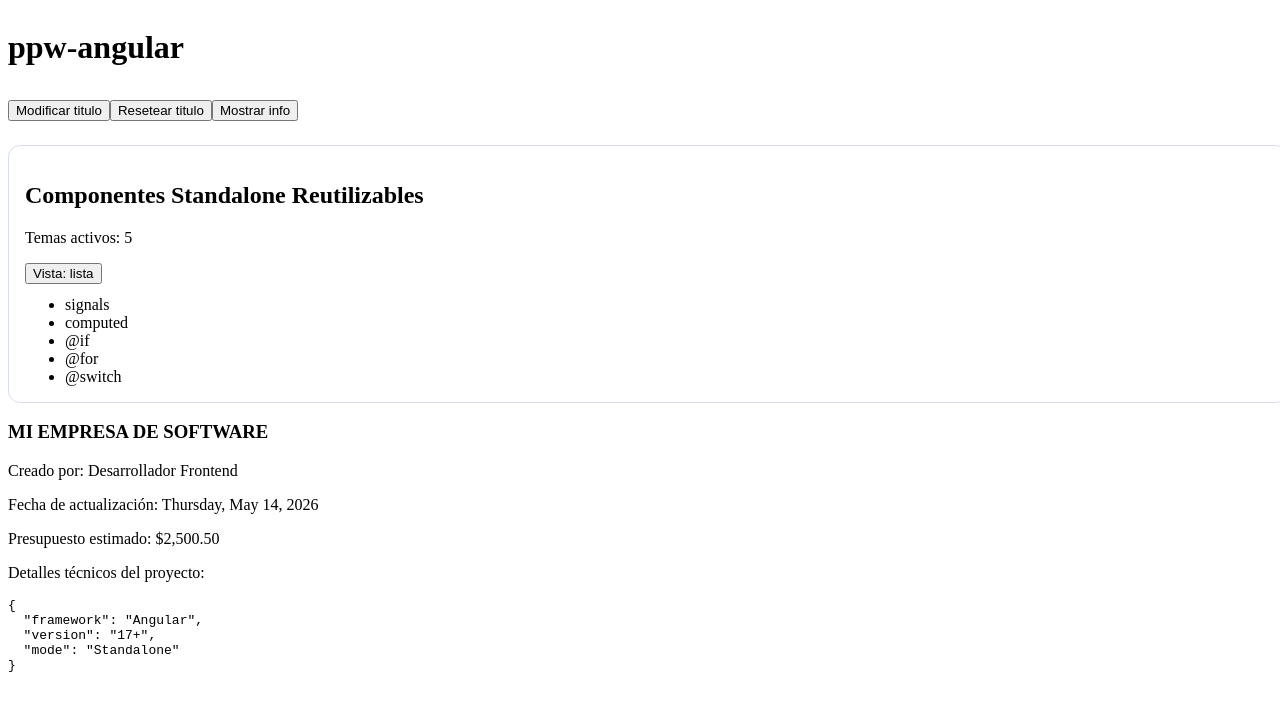
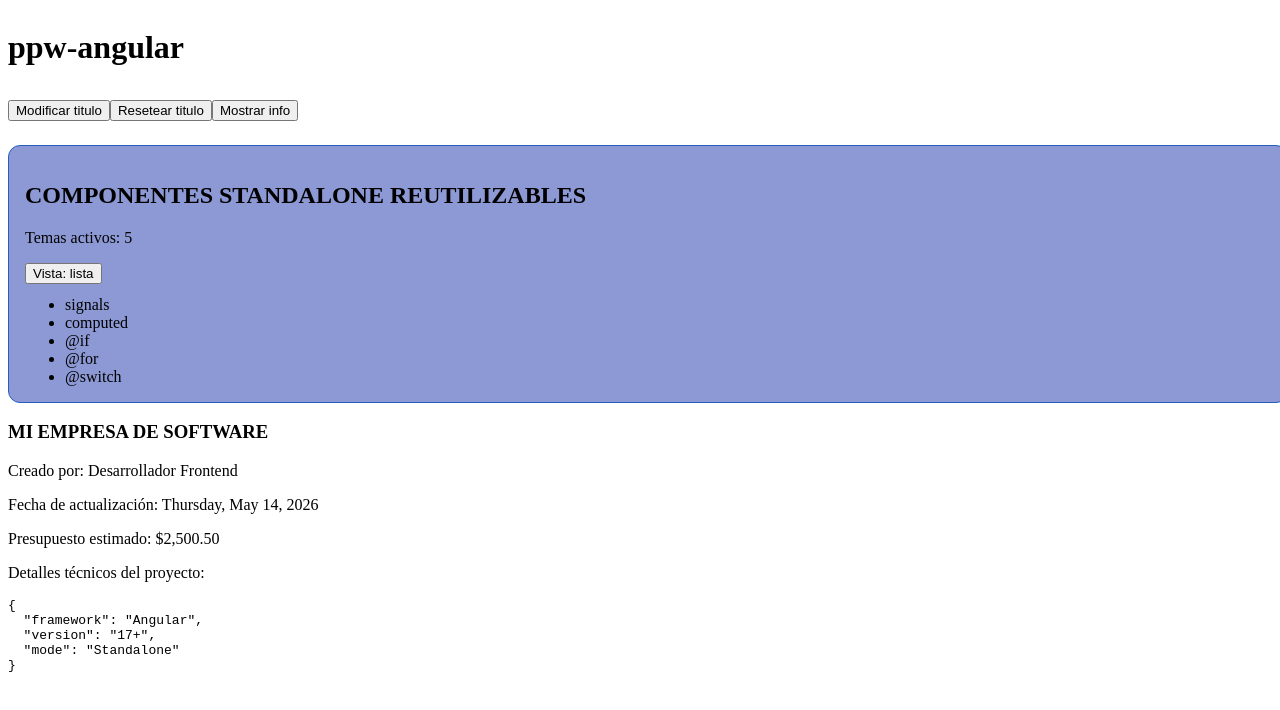
Before and after one commit to MatiasSinchi/icc-ppw-angular-test, an Angular app in the folder ppw-angular-21/: page / in a window 1280 px wide. Shown: the top 710 px of the page. Built offline with nearby package versions, Linux system fonts and the light colour scheme.

Commit message:
ultimo commit practica 1
add import on app-hero

```diff
--- a/ppw-angular-21/src/app/app.css
+++ b/ppw-angular-21/src/app/app.css
@@ -1,7 +1,7 @@
 :root {
   font-family: Inter, system-ui, sans-serif;
   color: #333;
-  background: #f5f7fb
+  background: #494c51
 }
 body {
   margin: 0
--- a/ppw-angular-21/src/app/components/hero/hero.css
+++ b/ppw-angular-21/src/app/components/hero/hero.css
@@ -1,8 +1,8 @@
 .hero {
-  border: 1px solid #d7deea;
+  border: 1px solid #275dbb;
   border-radius: 0.75rem;
   padding: 1rem;
-  background: #ffffff;
+  background: #8c99d4;
 }
 
 ul {
--- a/ppw-angular-21/src/app/components/hero/hero.html
+++ b/ppw-angular-21/src/app/components/hero/hero.html
@@ -1,5 +1,6 @@
 <section class="hero">
-  <h2>{{ title() }}</h2>
+  <h2>{{ title() | uppercase }}</h2>
+
   <p>{{ subtitle() }}</p>
 
   <button type="button" (click)="toggleMode()">Vista: {{ viewMode() }}</button>
--- a/ppw-angular-21/src/app/components/hero/hero.ts
+++ b/ppw-angular-21/src/app/components/hero/hero.ts
@@ -1,7 +1,9 @@
 import { Component, computed, signal } from '@angular/core';
+import { UpperCasePipe } from '@angular/common';
 
 @Component({
   selector: 'app-hero',
+  imports: [UpperCasePipe],
   standalone: true,
   templateUrl: './hero.html',
   styleUrl: './hero.css',
```
